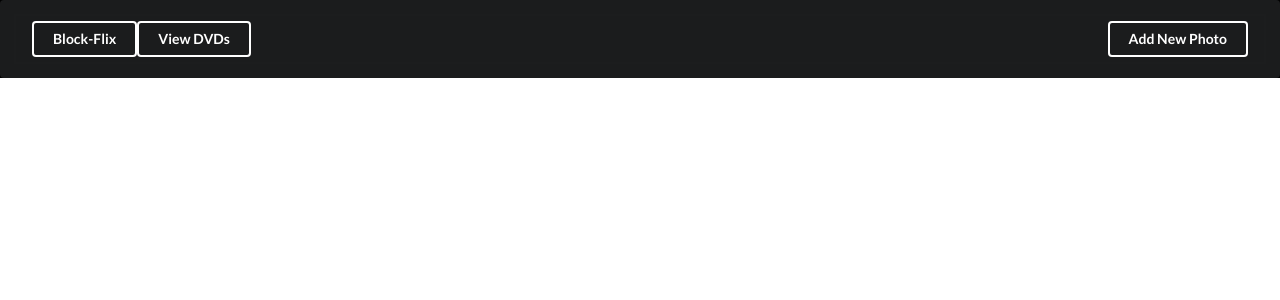
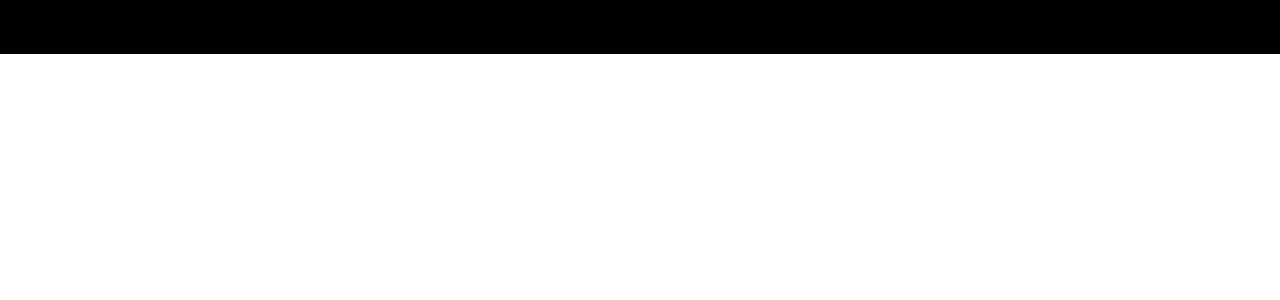
Before and after one commit to reireynoso/block-flix-lab, a React (Create React App) app: page / in a window 1280 px wide. Shown: the top 300 px of the page. Built offline with nearby package versions, Linux system fonts and the light colour scheme.

Commit message:
removed semantic and generate pure css

```diff
--- a/public/index.html
+++ b/public/index.html
@@ -3,7 +3,7 @@
   <head>
     <meta charset="utf-8" />
     <link rel="icon" href="%PUBLIC_URL%/favicon.ico" />
-    <link rel="stylesheet" href="https://cdnjs.cloudflare.com/ajax/libs/semantic-ui/2.4.1/semantic.min.css" />
+    <!-- <link rel="stylesheet" href="https://cdnjs.cloudflare.com/ajax/libs/semantic-ui/2.4.1/semantic.min.css" /> -->
     <meta name="viewport" content="width=device-width, initial-scale=1" />
     <meta name="theme-color" content="#000000" />
     <meta
--- a/src/App.css
+++ b/src/App.css
@@ -1,3 +1,4 @@
-.App {
-  /* text-align: center; */
+body{
+  margin: 0;
+  padding: 0;
 }
--- a/src/components/Header.js
+++ b/src/components/Header.js
@@ -3,25 +3,20 @@ import React from 'react'
 const Header = () => {
     return(
         <div style={{backgroundColor: "black"}}>
-            <div class="ui inverted segment">
-                <div class="ui inverted secondary pointing menu">
-                    {/* <div style={{display: "flex"}}> */}
-                        <div className="left item" style={{justifyContent: "space-between"}}>
-                            <div className="ui inverted button">
-                                Block-Flix
-                            </div>
-                            <div className="ui inverted button">
-                                View DVDs
-                            </div>
-                        </div>
-                        <div className="right item">
-                            <div className="ui inverted button">
-                                Add New Photo
-                            </div>
-                        </div>
-                    {/* </div> */}
+            {/* left */}
+            <div>
+                <div>
+                    Logo
+                </div>
 
+                <div>
+                    DVDs
                 </div>
+            </div>
+
+            {/* right */}
+            <div>
+                Cart
             </div>
         </div>
     )
```
